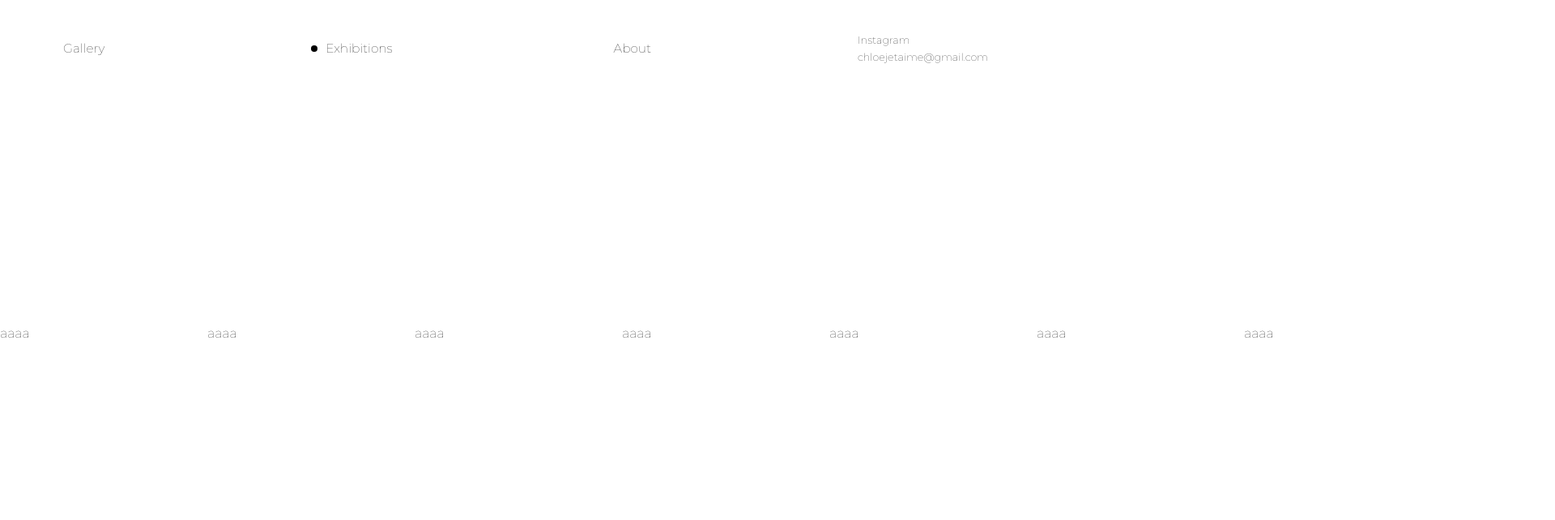
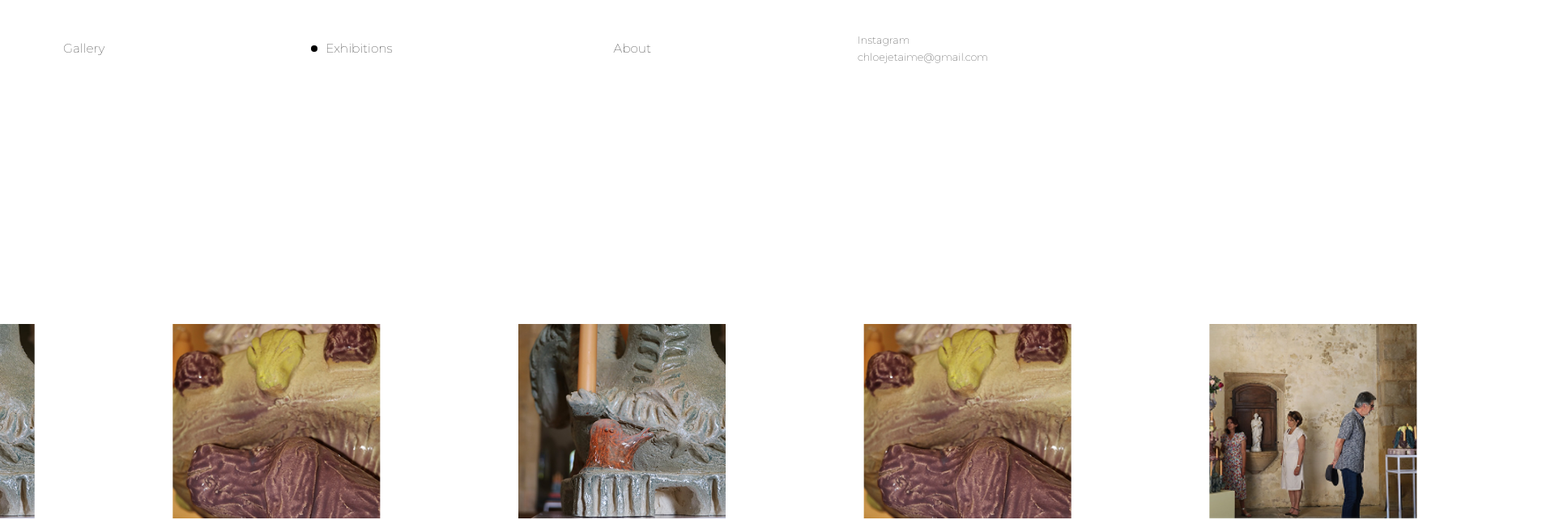
Before and after one commit to zax-pfe/infiniteGrid, a Next.js app: page /exhibition in a window 1280 px wide. Shown: the top 642 px of the page at 81% size, 1920 px wide, since content can reach past the window. Built offline with nearby package versions, Linux system fonts and the light colour scheme.

Commit message:
exhibition modal in progress

```diff
--- a/src/Components/About/About.jsx
+++ b/src/Components/About/About.jsx
@@ -0,0 +1,8 @@
+import React from "react";
+import styles from "./style.module.scss";
+import Image from "next/image";
+import { useRef, useState, useEffect } from "react";
+
+export default function About() {
+  return <div>About</div>;
+}
--- a/src/Components/Artwork/Artwork.jsx
+++ b/src/Components/Artwork/Artwork.jsx
@@ -1,7 +1,7 @@
 import React from "react";
 import styles from "./style.module.scss";
 import Image from "next/image";
-import { useRef, useState, useEffect } from "react";
+import { useRef, useState, useEffect, useCallback } from "react";
 import { motion, AnimatePresence } from "framer-motion";
 import { useGSAP } from "@gsap/react";
 import { gsap } from "gsap";
@@ -29,9 +29,54 @@ export default function Index() {
   const [activeIndex, setActiveIndex] = useState(0);
   const setActiveItem = useStore((state) => state.setActiveItem);
   const activeItem = useStore((state) => state.activeItem);
+  const imageRef = useRef(null);
+  const thumbnailRefs = useRef([]);
+
+  const registerThumbnail = useCallback((index, el) => {
+    thumbnailRefs.current[index] = el;
+  }, []);
 
   useEffect(() => {
-    console.log("activeItem changed:", activeItem);
+    if (activeItem === null || !imageRef.current) return;
+
+    // gsap.fromTo(
+    //   imageRef.current,
+    //   {
+    //     clipPath: "polygon(0% 50%, 100% 50%, 100% 60%, 0% 60%)",
+    //   },
+    //   {
+    //     clipPath: "polygon(0% 0%, 100% 0%, 100% 100%, 0% 100%)",
+
+    //     duration: 1.6,
+    //     ease: "power4.inOut",
+    //   },
+    // );
+
+    gsap.fromTo(
+      imageRef.current,
+      { opacity: 0 },
+      {
+        opacity: 1,
+        duration: 0.8,
+        // ease: "power3.inOut",
+      },
+    );
+
+    // if (thumbnailRefs.current.length === 0) return;
+
+    // gsap.fromTo(
+    //   thumbnailRefs.current,
+    //   {
+    //     clipPath: "polygon(0% 50%, 100% 50%, 100% 50%, 0% 50%)",
+    //   },
+    //   {
+    //     clipPath: "polygon(0% 0%, 100% 0%, 100% 100%, 0% 100%)",
+    //     duration: 0.8,
+    //     ease: "power3.inOut",
+    //     delay: 0.2,
+    //     stagger: 0.1,
+    //   },
+    // );
   }, [activeItem]);
 
   return (
@@ -45,7 +90,7 @@ export default function Index() {
           className={styles.artwork}
         >
           <div className={styles.left}>
-            <div className={styles.imageContainer}>
+            <div className={styles.imageContainer} ref={imageRef}>
               <Image
                 src={data_artwork[activeItem].images[activeIndex].src}
                 alt={data_artwork[activeItem].images[activeIndex].alt}
@@ -56,19 +101,12 @@ export default function Index() {
           </div>
           <div className={styles.right}>
             <div className={styles.top}>
-              <div
-                className={styles.closeButton}
-                onClick={() => setActiveItem(null)}
-              ></div>
+              <div className={styles.closeButton} onClick={() => setActiveItem(null)}></div>
             </div>
             <div className={styles.bottom}>
               <div className={styles.textContainer}>
-                <div className={styles.name}>
-                  {data_artwork[activeItem].title}
-                </div>
-                <div className={styles.year}>
-                  {data_artwork[activeItem].year}
-                </div>
+                <div className={styles.name}>{data_artwork[activeItem].title}</div>
+                <div className={styles.year}>{data_artwork[activeItem].year}</div>
               </div>
               <div className={styles.thumbnailContainer}>
                 {data_artwork[activeItem].images.map((image, index) => (
@@ -79,6 +117,7 @@ export default function Index() {
                     activeIndex={activeIndex}
                     src={image.src}
                     alt={image.alt}
+                    registerThumbnail={registerThumbnail}
                   />
                 ))}
               </div>
@@ -99,7 +138,7 @@ const thumbnail_variants = {
   },
 };
 
-function Thumbnail({ index, setActiveIndex, activeIndex, src, alt }) {
+function Thumbnail({ index, setActiveIndex, activeIndex, src, alt, registerThumbnail }) {
   function OnClick() {
     setActiveIndex(index);
   }
@@ -111,6 +150,7 @@ function Thumbnail({ index, setActiveIndex, activeIndex, src, alt }) {
       animate={index === activeIndex ? "active" : "inactive"}
       variants={thumbnail_variants}
       whileHover="active"
+      ref={(el) => registerThumbnail(index, el)}
     >
       <Image src={src} alt={alt} layout="fill" objectFit="cover" />
     </motion.div>
--- a/src/Components/Exhibition/ExhibitionModal/ExhibitionModal.jsx
+++ b/src/Components/Exhibition/ExhibitionModal/ExhibitionModal.jsx
@@ -2,22 +2,16 @@ import React, { useLayoutEffect } from "react";
 import styles from "./style.module.scss";
 import { useRef, useEffect } from "react";
 import gsap from "gsap";
+import Image from "next/image";
 
 function mod(n, m) {
   return ((n % m) + m) % m;
 }
 
 const CONFIG = {
+  DISPLAYED_ELEMENTS: 3,
+  ADDED_ELEMENTS: 2,
   LERP: 0.08,
-  OFFSET: 1200,
-  SCROLL_MULTIPLIER: 0.6,
-  COLS: 12,
-  ROWS: 5,
-  GAP_X: 400,
-  IMAGE_HEIGHT: 350,
-  IMAGE_WIDTH: 250,
-  DISPLAYED_ELEMENTS: 5,
-  ADDED_ELEMENTS: 2,
 };
 
 export default function ExhibitionModal({ exhibition }) {
@@ -29,9 +23,12 @@ export default function ExhibitionModal({ exhibition }) {
     (_, i) => exhibition.images[i % exhibition.images.length],
   );
 
+  console.log("exhibitionExtended", exhibitionExtended);
+
   // ref of the images
   const elementRef = useRef([]);
   const pageWidth = useRef(0);
+  const pageCenter = useRef(0);
   const positions = useRef([]);
   const gap = useRef(0);
 
@@ -41,10 +38,12 @@ export default function ExhibitionModal({ exhibition }) {
   useLayoutEffect(() => {
     const updateLayout = () => {
       pageWidth.current = window.innerWidth;
+      pageCenter.current = pageWidth.current / 2;
       gap.current = pageWidth.current / CONFIG.DISPLAYED_ELEMENTS;
       canvasDimmensions.current = gap.current * exhibitionExtended.length;
       positions.current = Array.from({ length: exhibitionExtended.length }, (_, i) => ({
         x: i * gap.current,
+        // x: i * gap.current + pageCenter.current - canvasDimmensions.current / 2,
       }));
     };
 
@@ -59,6 +58,7 @@ export default function ExhibitionModal({ exhibition }) {
   // useLayoutEffect(() => {}, [exhibitionExtended.length]);
 
   // ______________________ RAF LOOP ______________________//
+  const lerp = (start, end, t) => start + (end - start) * t;
 
   useEffect(() => {
     const animate = () => {
@@ -67,12 +67,14 @@ export default function ExhibitionModal({ exhibition }) {
         const pos = positions.current[index];
         if (!el || !pos) continue;
 
-        const moduloX = mod(pos.x, canvasDimmensions.current);
+        pos.x = lerp(pos.x, pos.targetX ?? pos.x, CONFIG.LERP);
+        pos.y = lerp(pos.y, pos.targetY ?? pos.y, CONFIG.LERP);
 
-        gsap.set(el, {
-          x: moduloX,
-          y: 400,
-        });
+        const moduloX =
+          mod(pos.x + canvasDimmensions.current / 2, canvasDimmensions.current) -
+          canvasDimmensions.current / 2;
+
+        gsap.set(el, { x: moduloX + pageCenter.current, y: 400 });
       }
 
       requestRef.current = requestAnimationFrame(animate);
@@ -83,19 +85,51 @@ export default function ExhibitionModal({ exhibition }) {
     return () => cancelAnimationFrame(requestRef.current);
   }, []);
 
+  const handleClick = (index) => {
+    const pos = positions.current[index];
+
+    // Position visuelle de l'élément (même calcul que dans le RAF)
+    const visualX =
+      mod(pos.x + canvasDimmensions.current / 2, canvasDimmensions.current) -
+      canvasDimmensions.current / 2;
+
+    // On veut que visualX + pageCenter soit égal à pageCenter (le centre de l'écran)
+    // Donc diff = -visualX
+    const diff = -visualX;
+
+    for (let i = 0; i < positions.current.length; i++) {
+      const temp = positions.current[i];
+      temp.targetX = (temp.targetX ?? temp.x) + diff;
+    }
+  };
+
   return (
     <div className={styles.exhibitionModal}>
-      {exhibitionExtended.map((_, index) => (
-        <ExhibitionModalElement key={index} index={index} elementRef={elementRef} />
+      {exhibitionExtended.map((image, index) => (
+        <ExhibitionModalElement
+          key={index}
+          index={index}
+          src={image.src}
+          elementRef={elementRef}
+          handleClick={handleClick}
+        />
       ))}
     </div>
   );
 }
 
-function ExhibitionModalElement({ index, elementRef }) {
+function ExhibitionModalElement({ index, src, elementRef, handleClick }) {
+  useEffect(() => {
+    // console.log(" position", elementRef.current.positions);
+  }, []);
+
   return (
-    <div className={styles.exhibitionModalElement} ref={(el) => (elementRef.current[index] = el)}>
-      aaaa
+    <div
+      onClick={() => handleClick(index)}
+      className={styles.exhibitionModalElement}
+      ref={(el) => (elementRef.current[index] = el)}
+    >
+      <Image src={src} alt={`Exhibition image ${index}`} layout="fill" objectFit="cover" />
     </div>
   );
 }
--- a/src/Components/Exhibition/ExhibitionModal/style.module.scss
+++ b/src/Components/Exhibition/ExhibitionModal/style.module.scss
@@ -5,8 +5,11 @@
   position: absolute;
   // overflow: hidden;
   z-index: 1;
+  // transform: translatex(-50%);
 
   .exhibitionModalElement {
     position: absolute;
+    height: 30vh;
+    width: 20vw;
   }
 }
```
Also changed, not shown: src/Components/Artwork/style.module.scss (+15 -2 lines), src/Components/About/style.module.scss (added).
